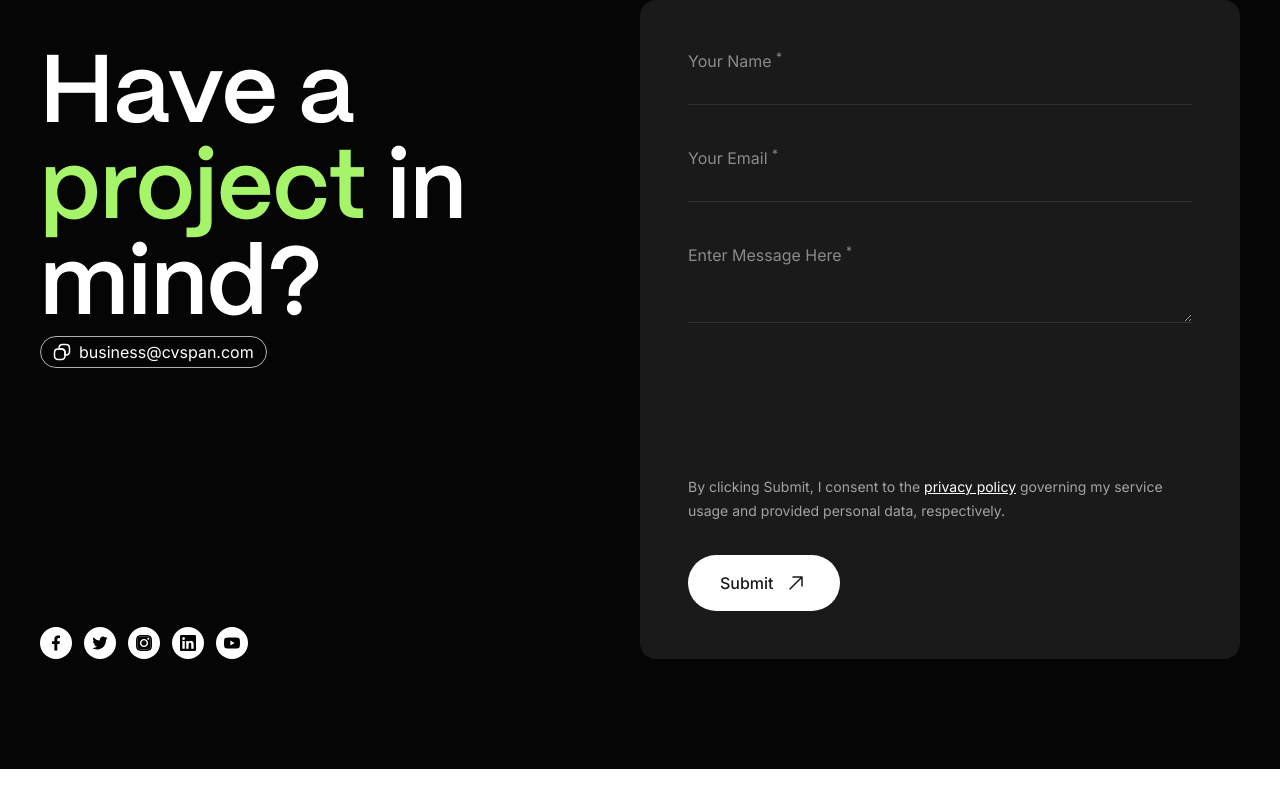
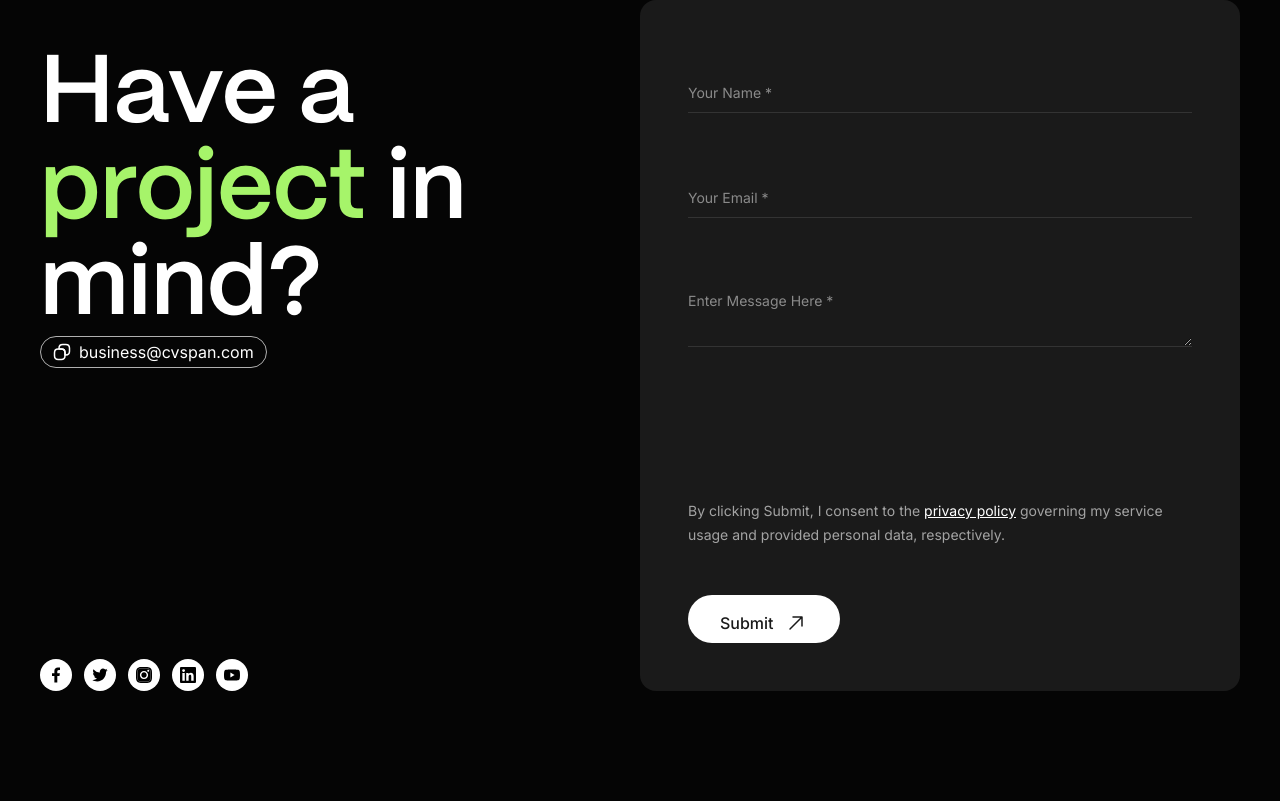
Before and after one commit to cvspan/cvspan-web, a Next.js app: page /contact in a window 1280 px wide. Built offline with nearby package versions, Linux system fonts and the light colour scheme.

Commit message:
Update ContactForm.tsx

```diff
--- a/src/components/molecules/Contact/ContactForm.tsx
+++ b/src/components/molecules/Contact/ContactForm.tsx
@@ -31,35 +31,29 @@ export const ContactForm = () => {
                                 type="text"
                                 name="name"
                                 value={formState?.name}
-                                className="w-full text-ellipsis border-b-[1px] border-[#333] bg-transparent py-4 font-medium text-[#8a8a8a] outline-none"
+                                className="mt-4 w-full text-ellipsis border-b-[1px] border-[#333] bg-transparent pb-2 pt-4 font-medium text-[#8a8a8a] outline-none placeholder:text-[14px] placeholder:font-[400] placeholder:text-[#8A8A8A]"
                                 onChange={onFormChange}
+                                placeholder="Your Name *"
                             />
-                            <div className="absolute top-0 text-ellipsis whitespace-nowrap font-normal leading-[26px] text-[#8a8a8a]">
-                                Your Name <sup>*</sup>{' '}
-                            </div>
                         </div>
                         <div className="relative overflow-hidden">
                             <input
                                 type="email"
                                 name="email"
+                                placeholder="Your Email *"
                                 value={formState?.email}
                                 onChange={onFormChange}
-                                className="w-full text-ellipsis border-b-[1px] border-[#333] bg-transparent py-4 font-medium text-[#8a8a8a] outline-none"
+                                className="mt-4 w-full text-ellipsis border-b-[1px] border-[#333] bg-red-400 bg-transparent pb-2 pt-4 font-medium text-[#8a8a8a] outline-none placeholder:text-[14px] placeholder:font-[400] placeholder:text-[#8A8A8A]"
                             />
-                            <div className="absolute top-0 text-ellipsis whitespace-nowrap font-normal leading-[26px] text-[#8a8a8a]">
-                                Your Email <sup>*</sup>{' '}
-                            </div>
                         </div>
                         <div className="relative overflow-hidden">
                             <textarea
                                 name="message"
                                 value={formState?.message}
                                 onChange={onFormChange}
-                                className="w-full text-ellipsis border-b-[1px] border-[#333] bg-transparent py-4 font-medium text-[#8a8a8a] outline-none"
+                                className="mt-4 w-full text-ellipsis border-b-[1px] border-[#333] bg-transparent pb-2 pt-4 font-medium text-[#8a8a8a] outline-none placeholder:text-[14px] placeholder:font-[400] placeholder:text-[#8A8A8A]"
+                                placeholder="Enter Message Here *"
                             />
-                            <div className="absolute top-0 text-ellipsis whitespace-nowrap font-normal leading-[26px] text-[#8a8a8a]">
-                                Enter Message Here <sup>*</sup>{' '}
-                            </div>
                         </div>
                     </div>
                     <div className="mt-[146px]">
@@ -73,7 +67,7 @@ export const ContactForm = () => {
                         <div className="mt-8">
                             <button
                                 type="button"
-                                className="inline-flex gap-x-[10px] rounded-full bg-white px-8 py-4 text-base font-medium text-[#1a1a1a]"
+                                className="mt-4 inline-flex gap-x-[10px] rounded-full bg-white px-8 pb-2 pt-4 text-base font-medium text-[#1a1a1a]"
                             >
                                 Submit
                                 <svg
```
